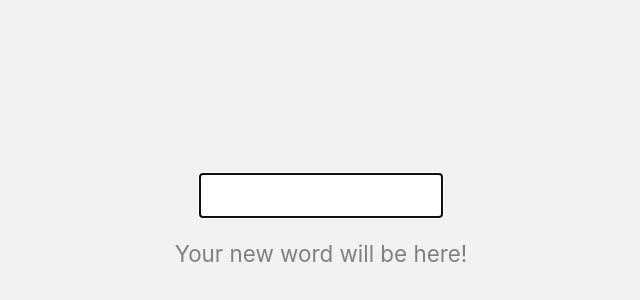
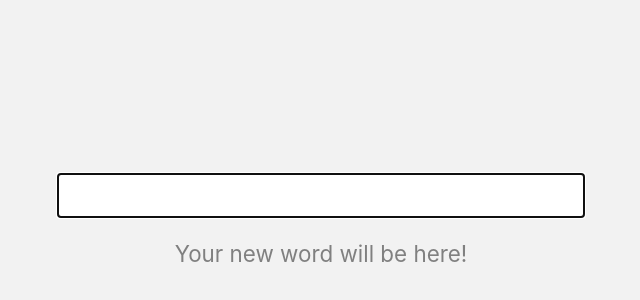
Before and after one commit to CyberFlameGO/notarikon, a website: page dist/index.html in a window 1280 px wide. Shown: the part 180-480 px from the top of the page, without its empty margins (319-959 px from the left). Drawn offline with Linux system fonts and the light colour scheme.

Commit message:
:art: Style improvements

```diff
--- a/dist/index.html
+++ b/dist/index.html
@@ -2,7 +2,7 @@
 <html lang="en">
 <head>
   <meta charset="UTF-8">
-  <title>Document</title>
+  <title>Notarikon</title>
 
   <style>
     body {
@@ -20,10 +20,13 @@
     }
 
     .text {
+      width: 100%;
+      max-width: 500px;
+      padding: 1em;
       border: 1px solid #d9d9d9;
       border-radius: 3px;
-      padding: 1em;
       font-family: inherit;
+      text-align: center;
     }
 
     .response {
```
